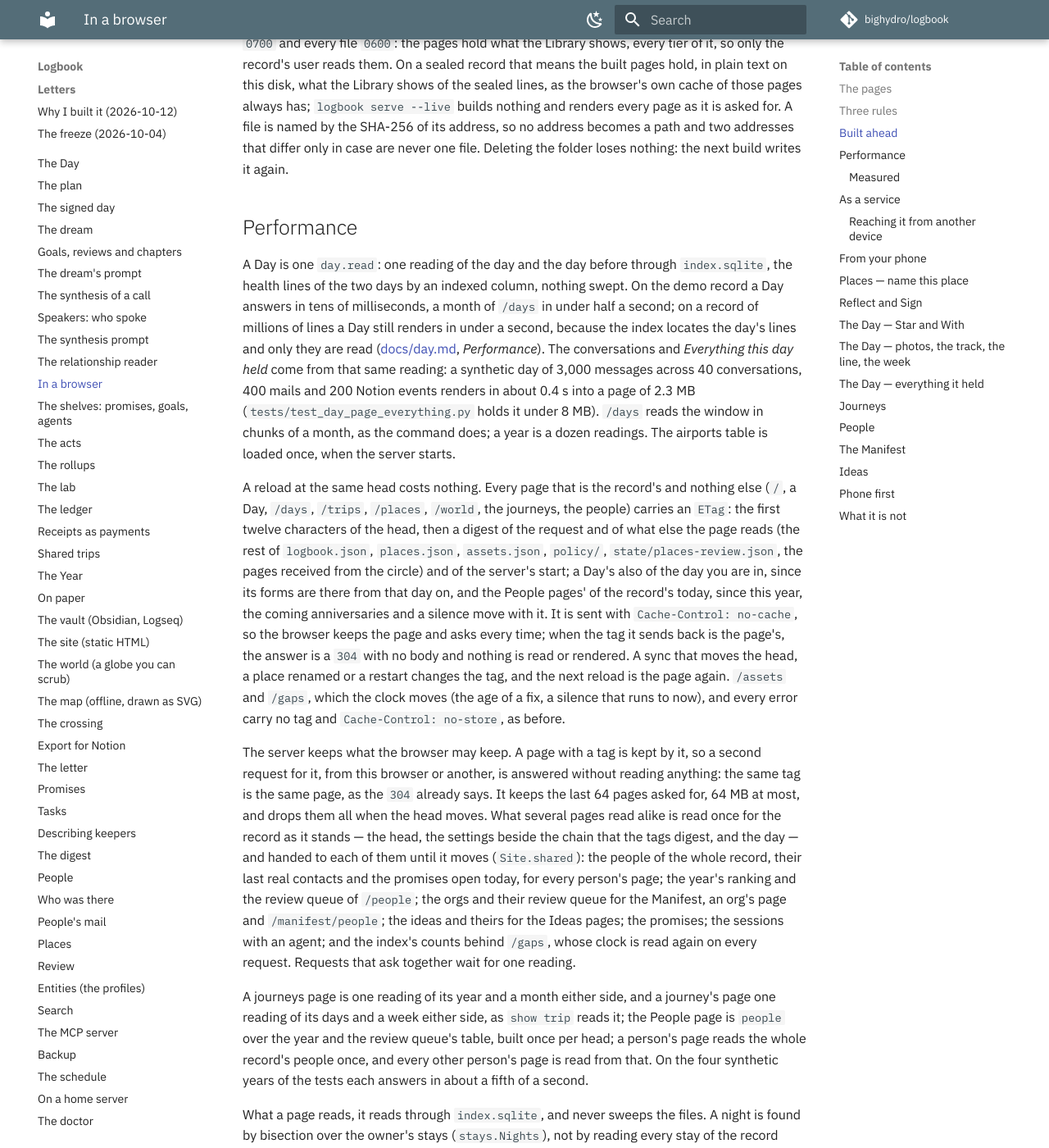
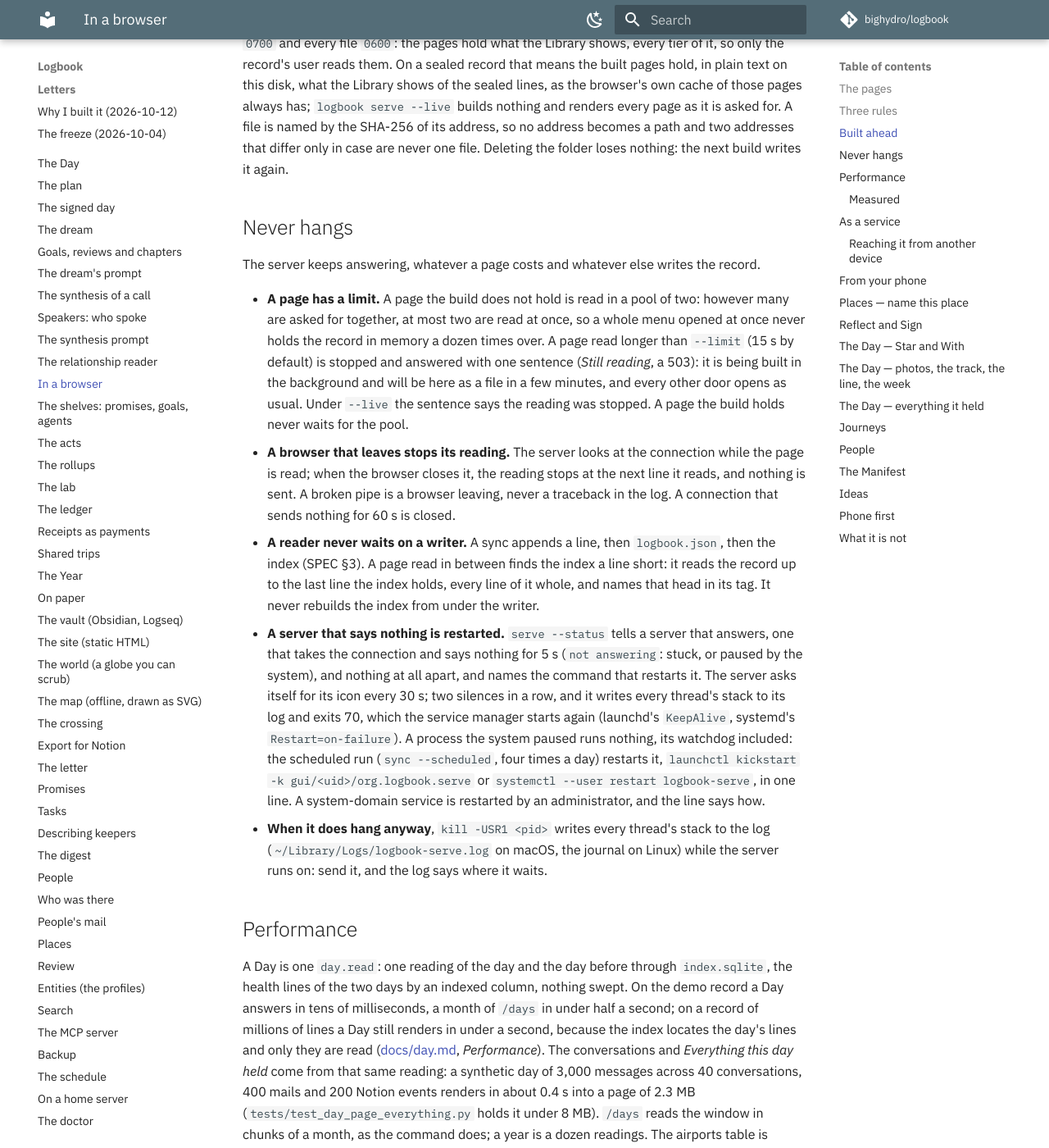
Before and after one commit to bighydro/logbook, an MkDocs documentation site: the page built from docs/serve.md, in a window 1280 px wide and 1400 px high, scrolled down 5954 px. Shown: the whole window at 82% size. Built offline with MkDocs 1.6.1 and Material for MkDocs 9.7.7, drawn with Linux system fonts in a browser that asks for light colours; comment, search, counter and statistics services are not loaded.

Commit message:
ci: the stable tag, moved to each commit of main whose every check passed; docs: never hangs, following stable
`stable` is what a machine that updates itself installs (`uv tool install --force "openlogbook @
git+https://github.com/bighydro/logbook@stable"`): a commit that turns main red is never installed.
The job needs the test matrix (with the slow tier), Nix, Homebrew, Docker and the second
implementation, never the scorecard (a report on the repository, which an outage of GitHub's API
fails), and never moves the tag backwards. The scheduled run looks at the serve service before
`doctor`. docs/serve.md "Never hangs", docs/install.md "Following stable".

Co-Authored-By: Claude Opus 5.5 <noreply@anthropic.com>
Claude-Session: https://claude.ai/code/session_01NXbEEGEXnWr9hJ8wgn5VPH
Signed-off-by: bighydro <122497530+bighydro@users.noreply.github.com>

```diff
--- a/docs/serve.md
+++ b/docs/serve.md
@@ -149,6 +149,37 @@ browser's own cache of those pages always has; `logbook serve --live` builds not
 page as it is asked for. A file is named by the SHA-256 of its address, so no address becomes a path
 and two addresses that differ only in case are never one file. Deleting the folder loses nothing: the
 next build writes it again.
+
+## Never hangs
+
+The server keeps answering, whatever a page costs and whatever else writes the record.
+
+- **A page has a limit.** A page the build does not hold is read in a pool of two: however many are
+  asked for together, at most two are read at once, so a whole menu opened at once never holds the
+  record in memory a dozen times over. A page read longer than `--limit` (15 s by default) is stopped
+  and answered with one sentence (*Still reading*, a 503): it is being built in the background and
+  will be here as a file in a few minutes, and every other door opens as usual. Under `--live` the
+  sentence says the reading was stopped. A page the build holds never waits for the pool.
+- **A browser that leaves stops its reading.** The server looks at the connection while the page is
+  read; when the browser closes it, the reading stops at the next line it reads, and nothing is sent.
+  A broken pipe is a browser leaving, never a traceback in the log. A connection that sends nothing for
+  60 s is closed.
+- **A reader never waits on a writer.** A sync appends a line, then `logbook.json`, then the index
+  (SPEC §3). A page read in between finds the index a line short: it reads the record up to the last
+  line the index holds, every line of it whole, and names that head in its tag. It never rebuilds the
+  index from under the writer.
+- **A server that says nothing is restarted.** `serve --status` tells a server that answers, one that
+  takes the connection and says nothing for 5 s (`not answering`: stuck, or paused by the system),
+  and nothing at all apart, and names the command that restarts it. The server asks itself for its
+  icon every 30 s; two silences in a row, and it writes every thread's stack to its log and exits 70,
+  which the service manager starts again (launchd's `KeepAlive`, systemd's `Restart=on-failure`). A
+  process the system paused runs nothing, its watchdog included: the scheduled run (`sync
+  --scheduled`, four times a day) restarts it, `launchctl kickstart -k gui/<uid>/org.logbook.serve`
+  or `systemctl --user restart logbook-serve`, in one line. A system-domain service is restarted by
+  an administrator, and the line says how.
+- **When it does hang anyway**, `kill -USR1 <pid>` writes every thread's stack to the log
+  (`~/Library/Logs/logbook-serve.log` on macOS, the journal on Linux) while the server runs on: send
+  it, and the log says where it waits.
 
 ## Performance
 
```
Also changed, not shown: changelog.d/the-library-never-hangs.md (added, +14 -0 lines), docs/commands.md (+1 -1 lines), docs/install.md (+15 -0 lines), 2 other files.
